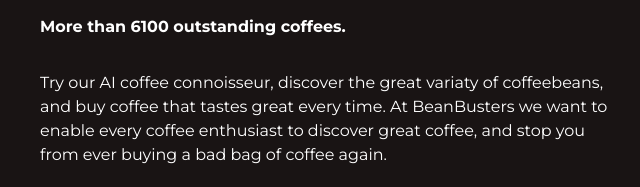
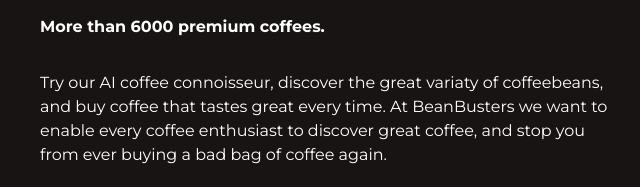
Before and after one commit to Pamelaberge/BeanBusterswebapp, a Gatsby site: page / in a window 1280 px wide. Shown: the part 249-436 px from the top of the page, 0-640 px from the left. Built offline with nearby package versions, Linux system fonts and the light colour scheme; Gatsby itself is replaced by a stand-in of ours.

Commit message:
Update homepage description

```diff
--- a/src/pages/index.js
+++ b/src/pages/index.js
@@ -11,7 +11,7 @@
         <div>
           <h2>Discover</h2>
           <h3>Unique Coffee</h3>
-          <strong>More than 6100 outstanding coffees.</strong><br/><br/> <p>Try our AI coffee connoisseur, discover
+          <strong>More than 6000 premium coffees.</strong><br/><br/> <p>Try our AI coffee connoisseur, discover
            the great variaty of coffeebeans, and buy coffee that tastes great every time.
            At BeanBusters we want to enable every coffee enthusiast to discover great coffee,
            and stop you from ever buying a bad bag of coffee again.<br/><br/>
```
